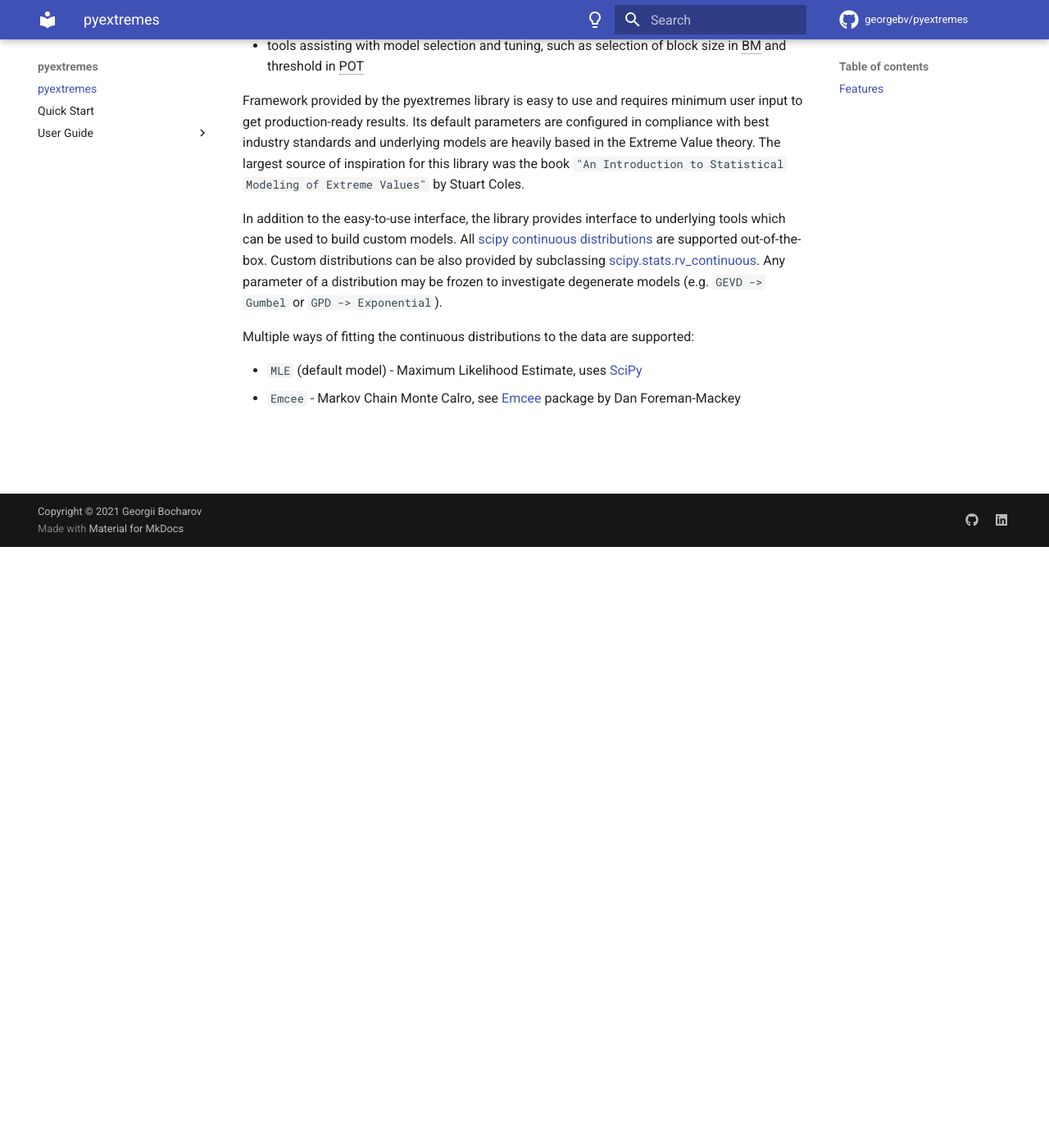
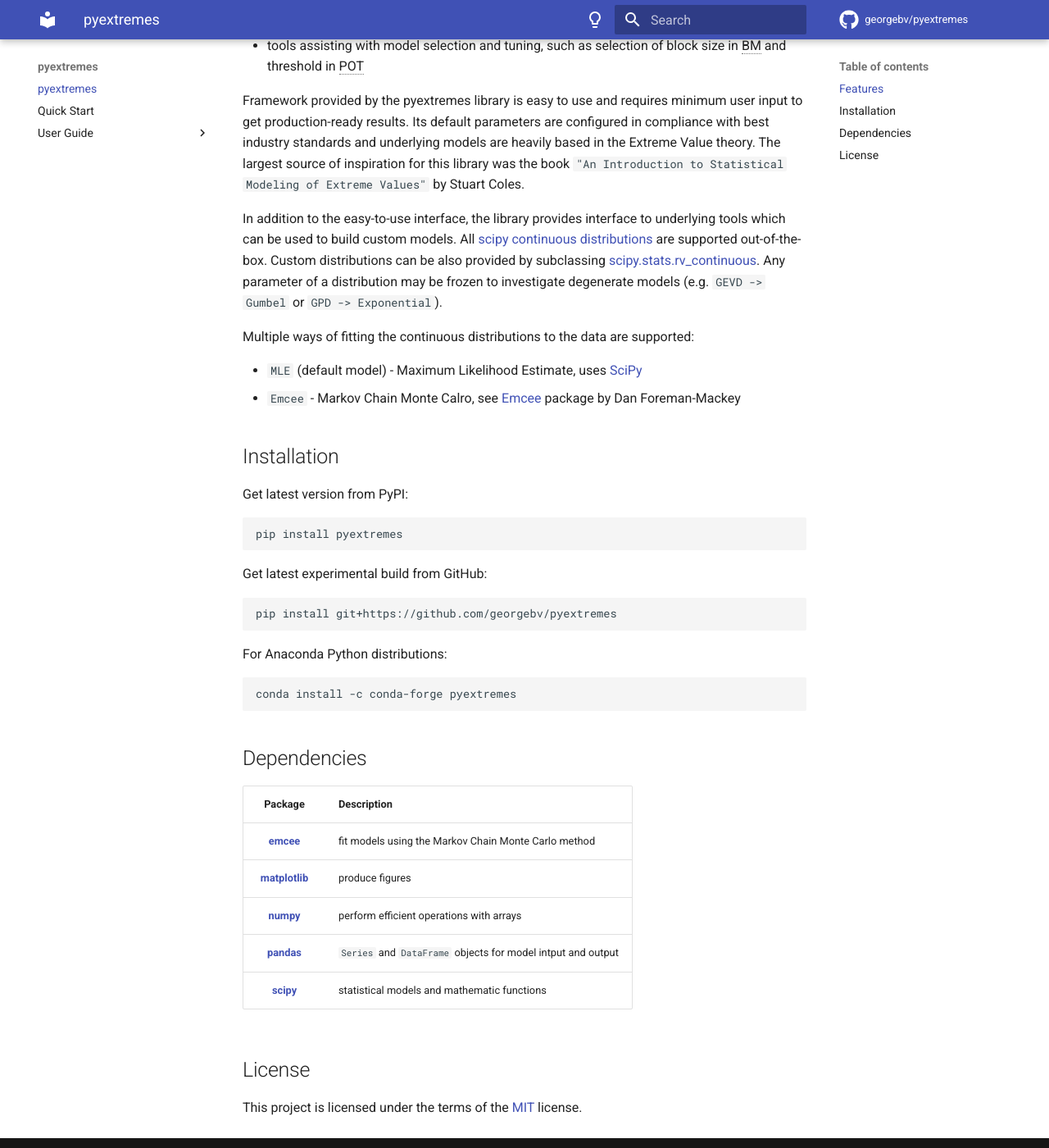
Before and after one commit to georgebv/pyextremes, an MkDocs documentation site: the page built from docs/introduction.md, in a window 1280 px wide and 1400 px high, scrolled down 733 px. Shown: the whole window at 82% size. Built offline with MkDocs 1.6.1 and Material for MkDocs 9.7.7, drawn with Linux system fonts in a browser that asks for light colours; comment, search, counter and statistics services are not loaded.

````diff
--- a/docs/introduction.md
+++ b/docs/introduction.md
@@ -63,4 +63,39 @@ Multiple ways of fitting the continuous distributions to the data are supported:
 - `Emcee` - Markov Chain Monte Calro, see [Emcee](https://emcee.readthedocs.io/en/stable/)
 package by Dan Foreman-Mackey
 
+## Installation
+
+Get latest version from PyPI:
+
+```shell
+pip install pyextremes
+```
+
+Get latest experimental build from GitHub:
+
+```shell
+pip install git+https://github.com/georgebv/pyextremes
+```
+
+For Anaconda Python distributions:
+
+```shell
+conda install -c conda-forge pyextremes
+```
+
+## Dependencies
+
+|                  Package                   | Description                                                  |
+| :----------------------------------------: | :----------------------------------------------------------- |
+| [**emcee**](https://emcee.readthedocs.io/) | fit models using the Markov Chain Monte Carlo method         |
+| [**matplotlib**](https://matplotlib.org/)  | produce figures                                              |
+|      [**numpy**](https://numpy.org/)       | perform efficient operations with arrays                     |
+|  [**pandas**](https://pandas.pydata.org/)  | `Series` and `DataFrame` objects for model intput and output |
+|    [**scipy**](https://www.scipy.org/)     | statistical models and mathematic functions                  |
+
+## License
+
+This project is licensed under the terms of the
+[MIT](https://opensource.org/licenses/MIT) license.
+
 --8<-- "docs/includes/abbreviations.md"
````
Also changed, not shown: docs/quickstart.md (+10 -48 lines).
